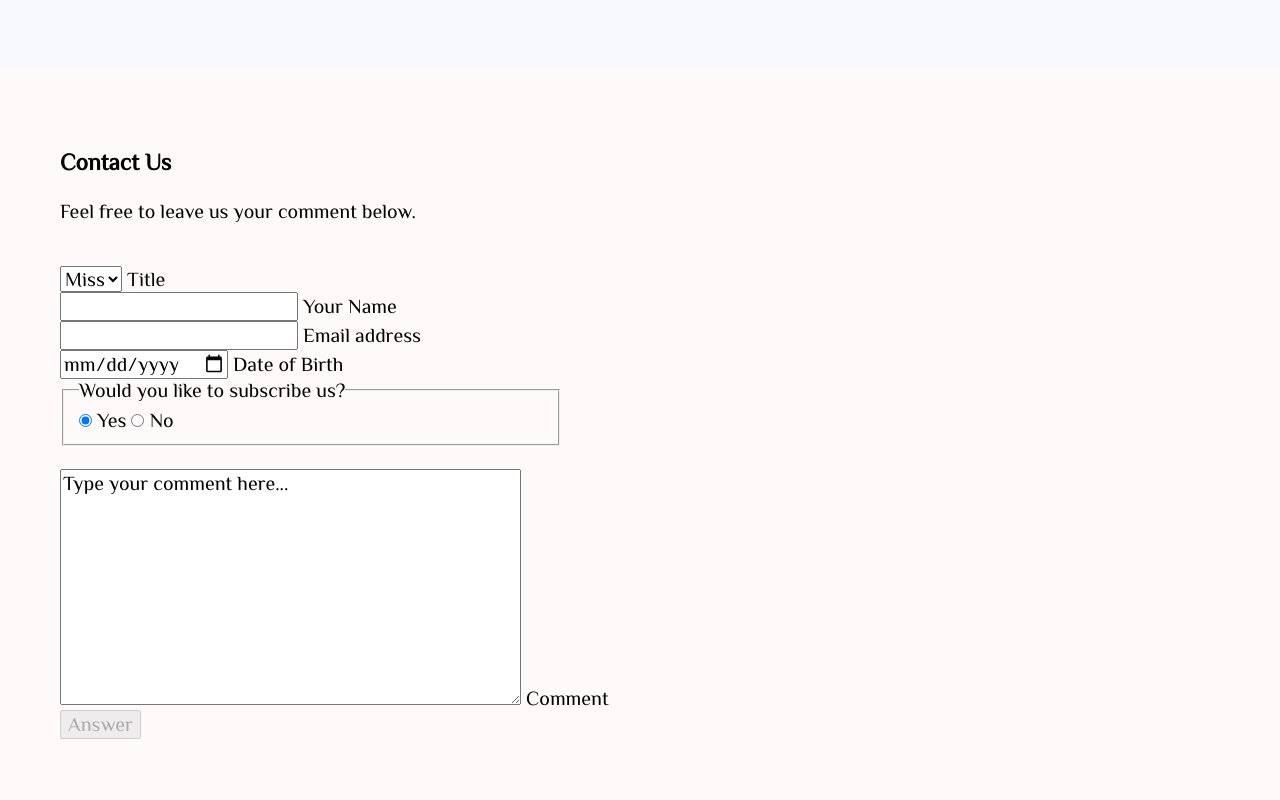
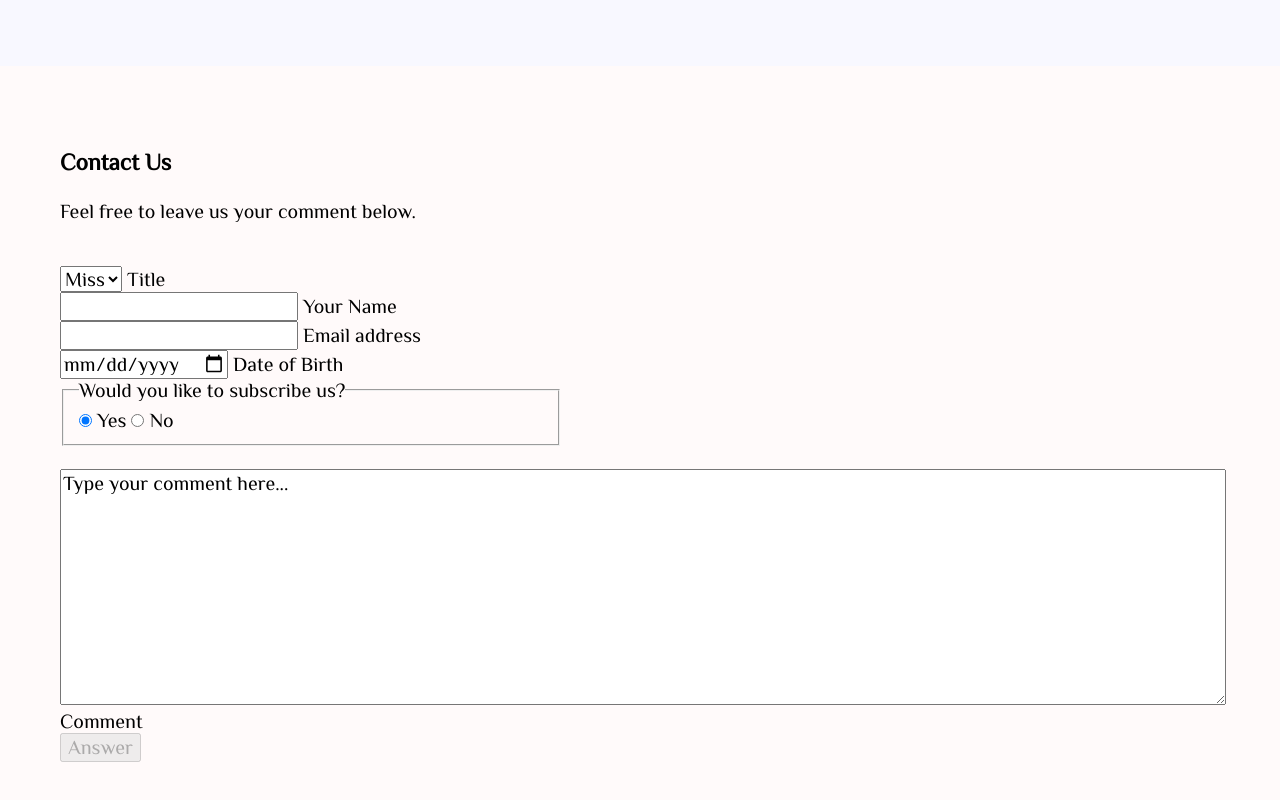
Before and after one commit to winniew55/html200_homework1, a plain HTML site: page index.html in a window 1280 px wide. Shown: the part 562-1362 px from the top of the page. Drawn offline with nearby package versions, Linux system fonts and the light colour scheme.

Commit message:
second commit

```diff
--- a/index.html
+++ b/index.html
@@ -47,7 +47,7 @@
   <label for="subscribe-no">No</label>
       </fieldset>
     <br>
-    <textarea rows="10" cols="40" name="comments" id="comments">Type your comment here...</textarea>
+    <textarea rows="10" cols="60" name="comments" id="comments">Type your comment here...</textarea>
     <label for ="comments">Comment</label>
       <br>
     <input type="submit" name ="submit" value="Answer" disabled/>
--- a/style/style.css
+++ b/style/style.css
@@ -25,3 +25,7 @@ section{
 fieldset{
   width:40%;
 }
+
+textarea{
+  width: 100%;
+}
```
